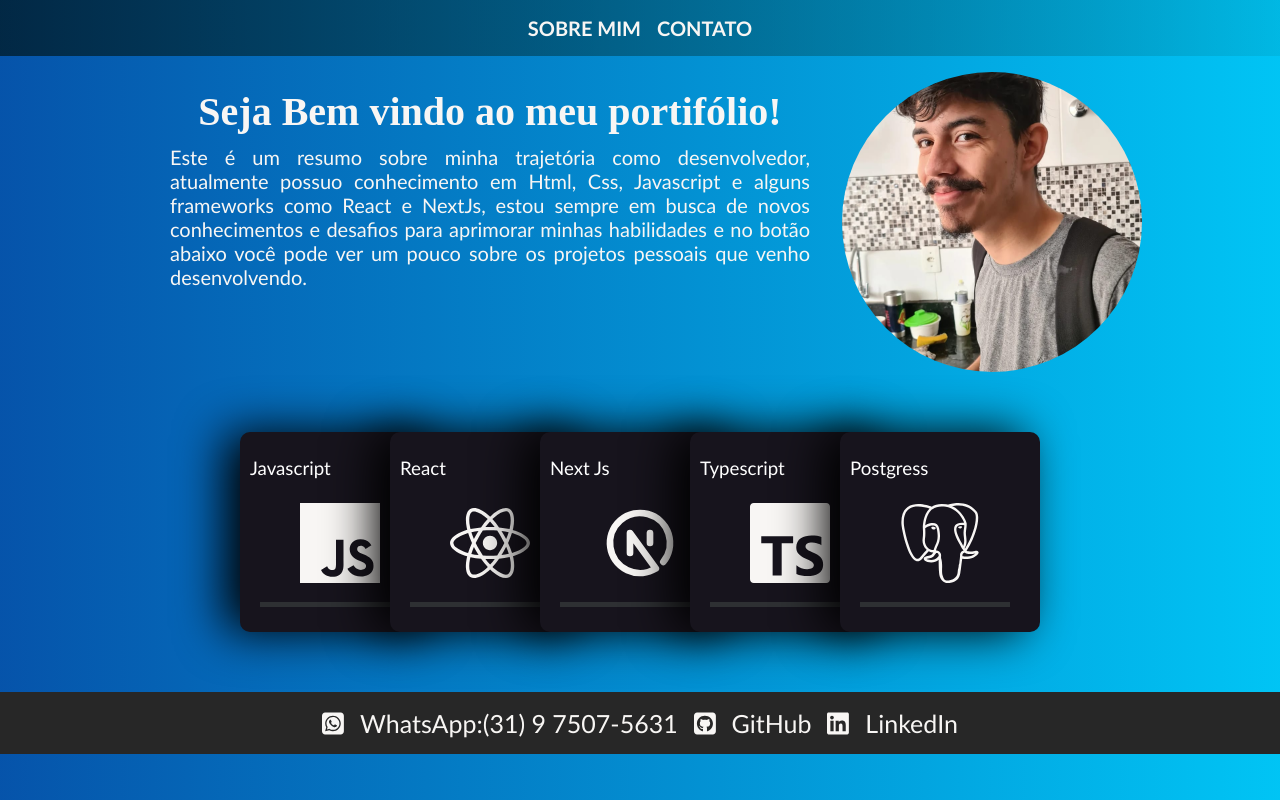
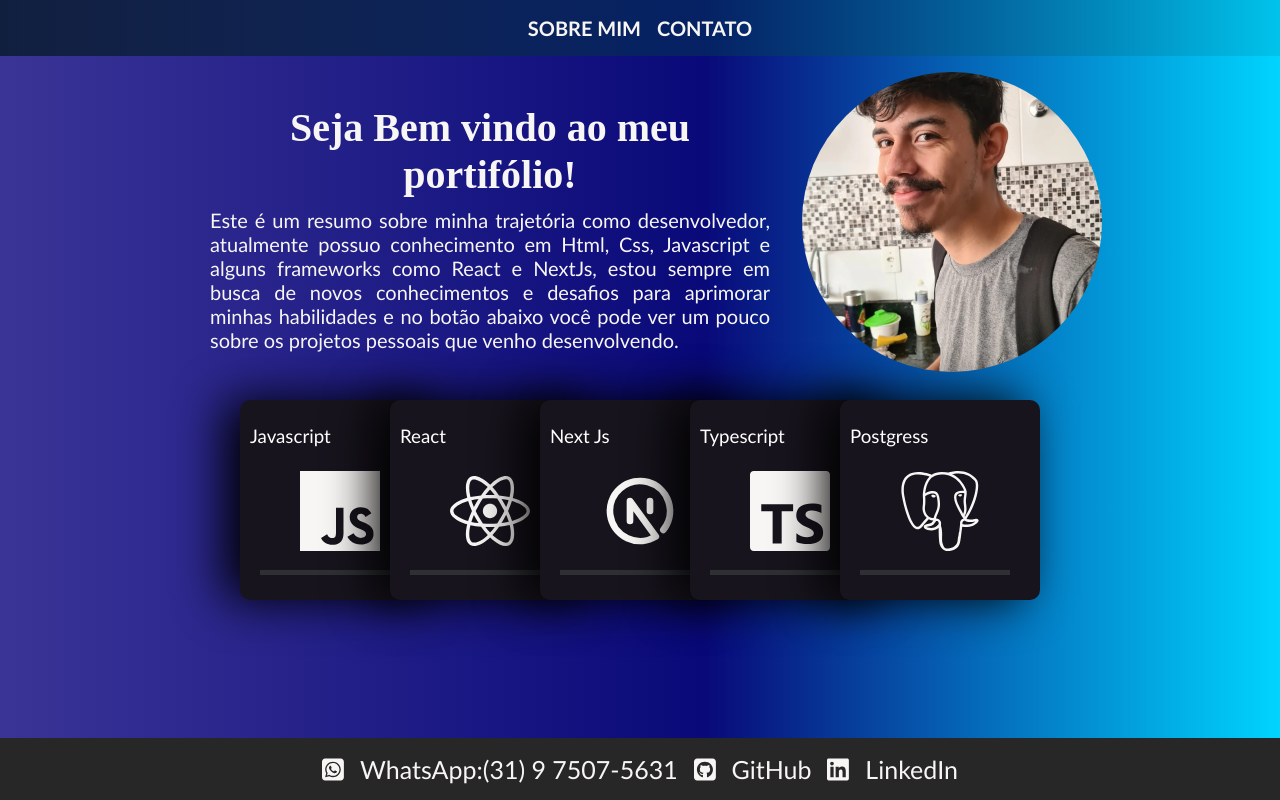
Before and after one commit to GabrielFFSantos/portifolio, a Next.js app: page / in a window 1280 px wide. Built offline with nearby package versions, Linux system fonts and the light colour scheme.

Commit message:
adaptabilidade da pagina

```diff
--- a/pages/index.tsx
+++ b/pages/index.tsx
@@ -12,16 +12,16 @@ import { TbBrandNextjs } from "react-icons/tb";
 
 const Home = () => {
 	return (
-		<div className={styles.Background}>
+		<>
 			<Head>
 				<title>Gabriel Filipe</title>
 				<meta
 					name="description"
 					content="Portifólio de Gabriel Filipe Ferreira"
 				/>
-				<link rel="icon" href="/favicon.ico" />
+				<link rel="icon" href="/earth-sharp.svg" />
 			</Head>
-			<div className={styles.body}>
+			<div className={styles.background}>
 					<div className={styles.header}>
 						<div className={styles.nav}>
 							<a href="#welcome_title" className={styles.ul}>
@@ -33,26 +33,23 @@ const Home = () => {
 								Contato{" "}
 							</a>
 						</div>
-					<div className={styles.PresentationBox}>
+						<div className={styles.presentationbox}>
 							<div className={styles.summary}>
-							<h1 id="welcome_title" className={styles.WelcomeTitle}>
+								<h1 id="welcome_title" className={styles.welcometitle}>
 									Seja Bem vindo ao meu portifólio!
 								</h1>
 								Este é um resumo sobre minha trajetória como desenvolvedor,
 								atualmente possuo conhecimento em Html, Css, Javascript e alguns
 								frameworks como React e NextJs, estou sempre em busca de novos
 								conhecimentos e desafios para aprimorar minhas habilidades e no
-							botão abaixo você pode ver um pouco sobre os projetos pessoais que
-							venho desenvolvendo.
+								botão abaixo você pode ver um pouco sobre os projetos pessoais
+								que venho desenvolvendo.
 							</div>
-						<div className={styles.ProfileImage} />
+							<div className={styles.profileimage} />
 						</div>
 					</div>
-				{/* <div>
-					<button className={styles.projectsButton}>Projeto Star Coffe</button>
-				</div> */}
 
-				<div className={styles.CarroselBody}>
+					<div className={styles.carroselbody}>
 						<div className={styles.card}>
 							<h3 className={styles.title}>Javascript</h3>
 							<SiJavascript className={styles.cardIcon} />
@@ -101,7 +98,7 @@ const Home = () => {
 							id="icons"
 						/>
 						<a
-						className={styles.footerA}
+							className={styles.footera}
 							href="https://whatsa.me/5531975075631/?t=Ol%C3%A1,%20vim%20pelo%20seu%20portif%C3%B3lio.">
 							WhatsApp:(31) 9 7507-5631
 						</a>
@@ -111,7 +108,7 @@ const Home = () => {
 							id="icons"
 						/>
 						<a
-						className={styles.footerA}
+							className={styles.footera}
 							href="https://github.com/GabrielFFSantos">
 							GitHub
 						</a>
@@ -121,13 +118,13 @@ const Home = () => {
 							id="icons"
 						/>
 						<a
-						className={styles.footerA}
+							className={styles.footera}
 							href="https://www.linkedin.com/in/gabrielffs/">
 							LinkedIn
 						</a>
 					</div>
 				</div>
-		</div>
+		</>
 	);
 };
 
--- a/styles/Home.module.css
+++ b/styles/Home.module.css
@@ -1,6 +1,8 @@
-.Background {
-	width: 100%;
-	height: 100vh;
+.background {
+	width: 100vw;
+	background-size: 400% 400%;
+	background-repeat: repeat-y;
+	min-height: 100vh;
 	background: rgb(58, 52, 150);
 	background: linear-gradient(
 		90deg,
@@ -9,7 +11,6 @@
 		rgba(0, 212, 255, 1) 100%
 	);
 	animation: gradient 15s ease infinite;
-	background-size: 400% 400%;
 }
 
 .header {
@@ -57,7 +58,7 @@
 	cursor: pointer;
 }
 
-.ProfileImage {
+.profileimage {
 	background-image: url(../public/assets/Placeholder.jpeg);
 	background-position: center;
 	background-repeat: no-repeat;
@@ -65,14 +66,13 @@
 	width: 300px;
 	height: 300px;
 	border-radius: 50%;
-	margin-top: 1rem;
 }
 
-.WelcomeTitle {
+.welcometitle {
 	color: #f8f6f4;
 	text-align: center;
 	font-family: "Brush Script MT", cursive;
-	margin-bottom: 10px;
+	padding-bottom: 10px;
 }
 
 .summary {
@@ -82,21 +82,16 @@
 	padding: 2rem;
 }
 
-.body {
-	height: 40vh;
-	display: flex;
-	flex-wrap: wrap;
-}
-
-.PresentationBox {
+.presentationbox {
 	display: flex;
 	flex-wrap: wrap;
 	width: 100%;
 	justify-content: center;
 	align-content: center;
+	padding: 1rem;
 }
 
-.projectsButton {
+.projectsbutton {
 	display: flex;
 	justify-self: center;
 	align-self: center;
@@ -104,8 +99,7 @@
 	padding-left: 100px;
 }
 
-
-.CarroselBody {
+.carroselbody {
 	height: 100%;
 	width: 100%;
 	top: 60px;
@@ -137,7 +131,6 @@
 	background-color: #17141d;
 	border-radius: 10px;
 	box-shadow: -1rem 0 3rem #000;
-	/*   margin-left: -50px; */
 	transition: 0.4s ease-out;
 	position: relative;
 	left: 0px;
@@ -238,9 +231,11 @@
 	padding: 1rem;
 	gap: 1rem;
 	font-size: 25px;
+	position: fixed;
+	bottom: 0;
 }
 
-.footerA {
+.footera {
 	font-size: 25px;
 }
 
--- a/styles/globals.css
+++ b/styles/globals.css
@@ -7,4 +7,5 @@ html,
   text-decoration: none;
   scroll-behavior: smooth;
   color-scheme: ligth only;
+  box-sizing: border-box;
 }
```
Also changed, not shown: public/earth-sharp.svg (added). Lines whose indentation alone changed are shown as unchanged.
